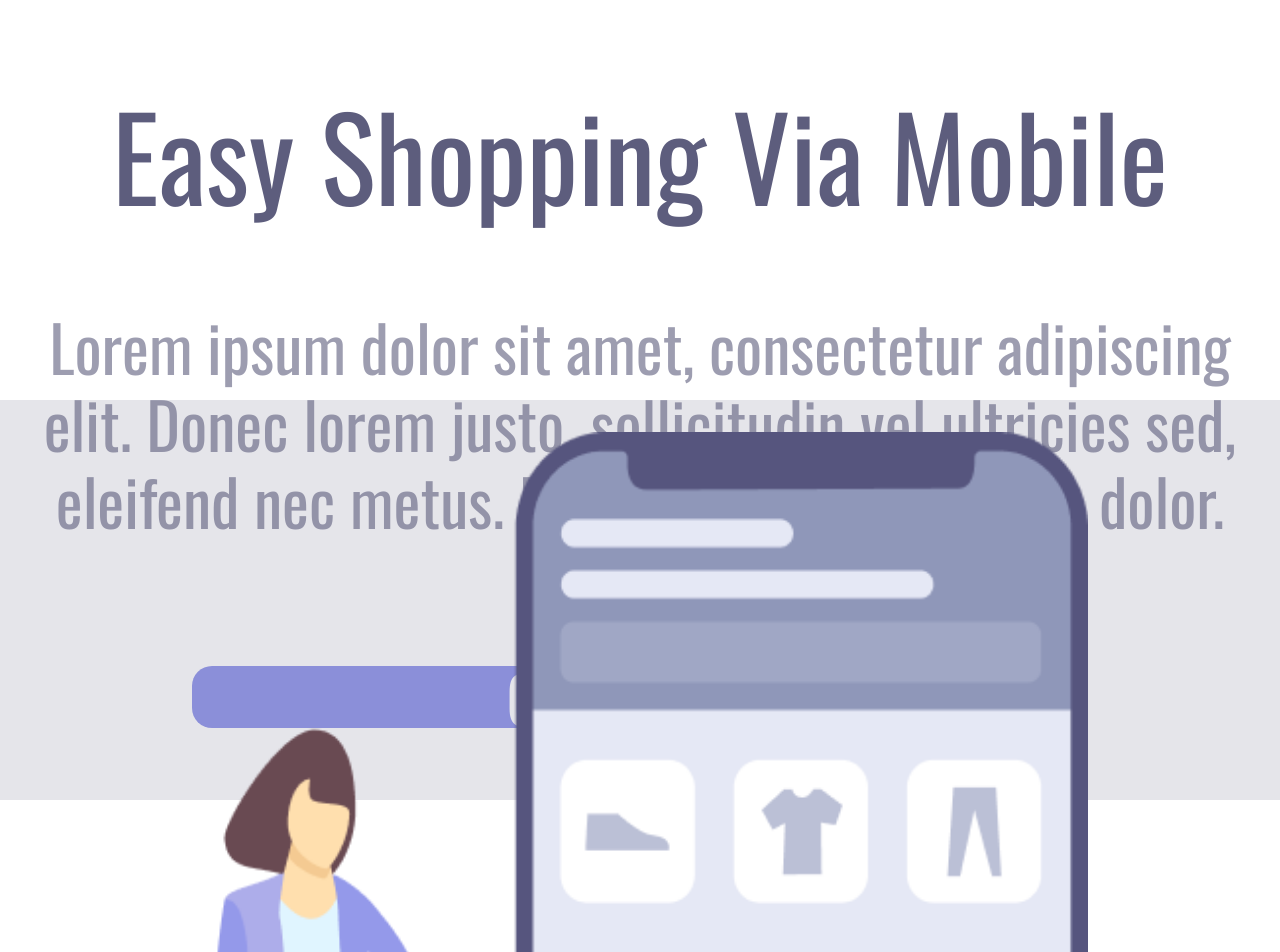
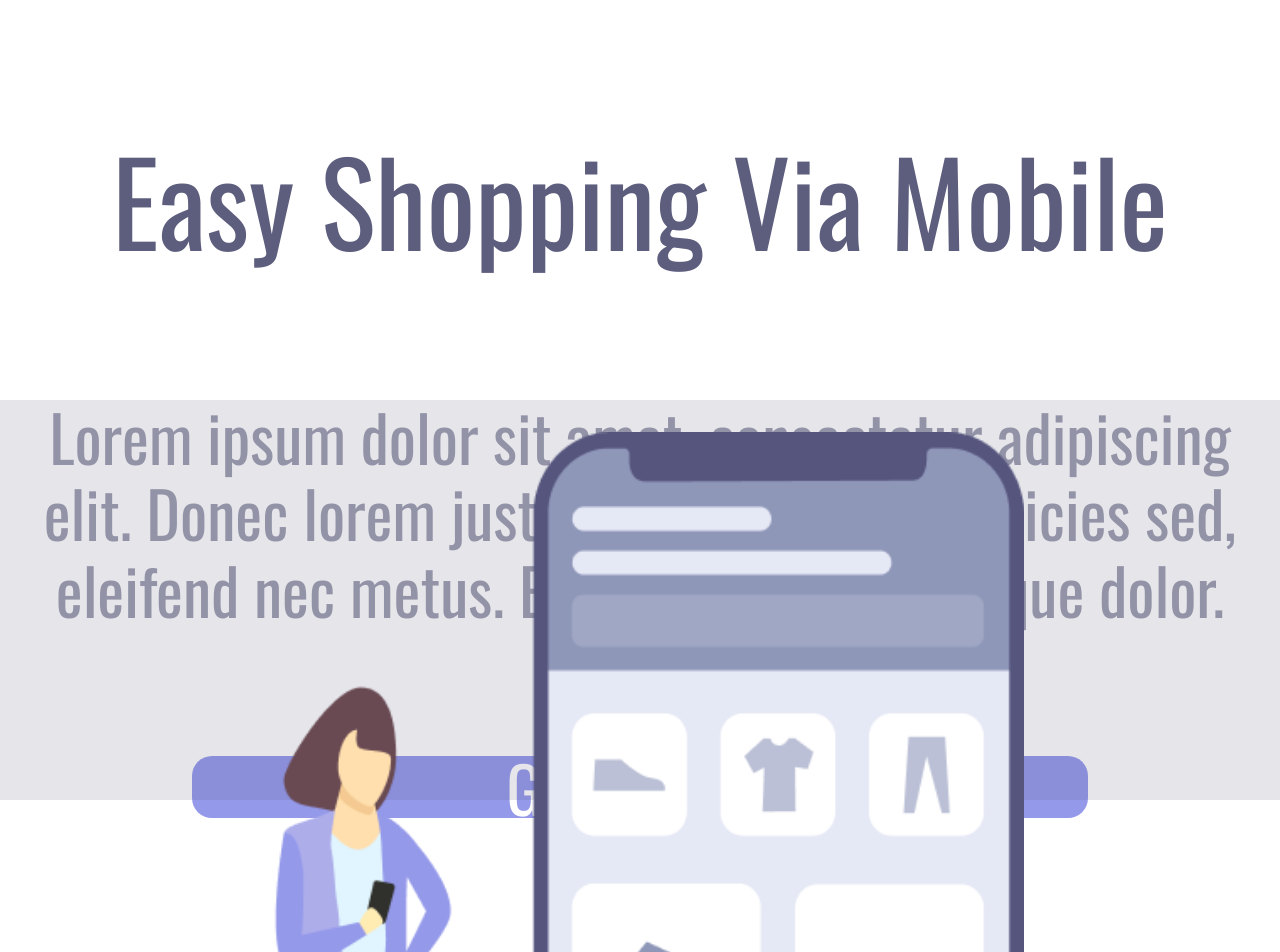
Before and after one commit to jvribeirodev/landingpage-store, a plain HTML site: page index.html in a window 1280 px wide. Shown: the top 952 px of the page. Drawn offline with nearby package versions, Linux system fonts and the light colour scheme.

Commit message:
algumas alterações de valores

```diff
--- a/styles.css
+++ b/styles.css
@@ -7,7 +7,7 @@
     font-family: 'Oswald', sans-serif;
 }
 
-body {
+html {
     width: 100%;
     height: 100%;
 }
@@ -19,7 +19,7 @@ h1 {
     line-height: 52px;
     text-align: center;
     color: #5D5D7D;
-    margin: 0 auto;
+    margin: 1.5em auto;
 }
 
 h1,button,a{
@@ -38,17 +38,17 @@ p {
 }
 
 #sct-upleft{
-    height: 50%;
+    height: 50vh;
     width: 100%;
     position: absolute;
-    top:10vw;
+    top:0vw;
 }
 
 #sct-downright {
     background-color: rgba(93, 93, 125,0.16);
     position: absolute;
     bottom: 0;
-    height: 50%;
+    height: 50vh;
     width: 100%;
 }
 
@@ -73,5 +73,5 @@ button {
 img {
     margin: 2em auto 0;
     display: block;
-    width: 70%;
+    width: 60%;
 }
```
